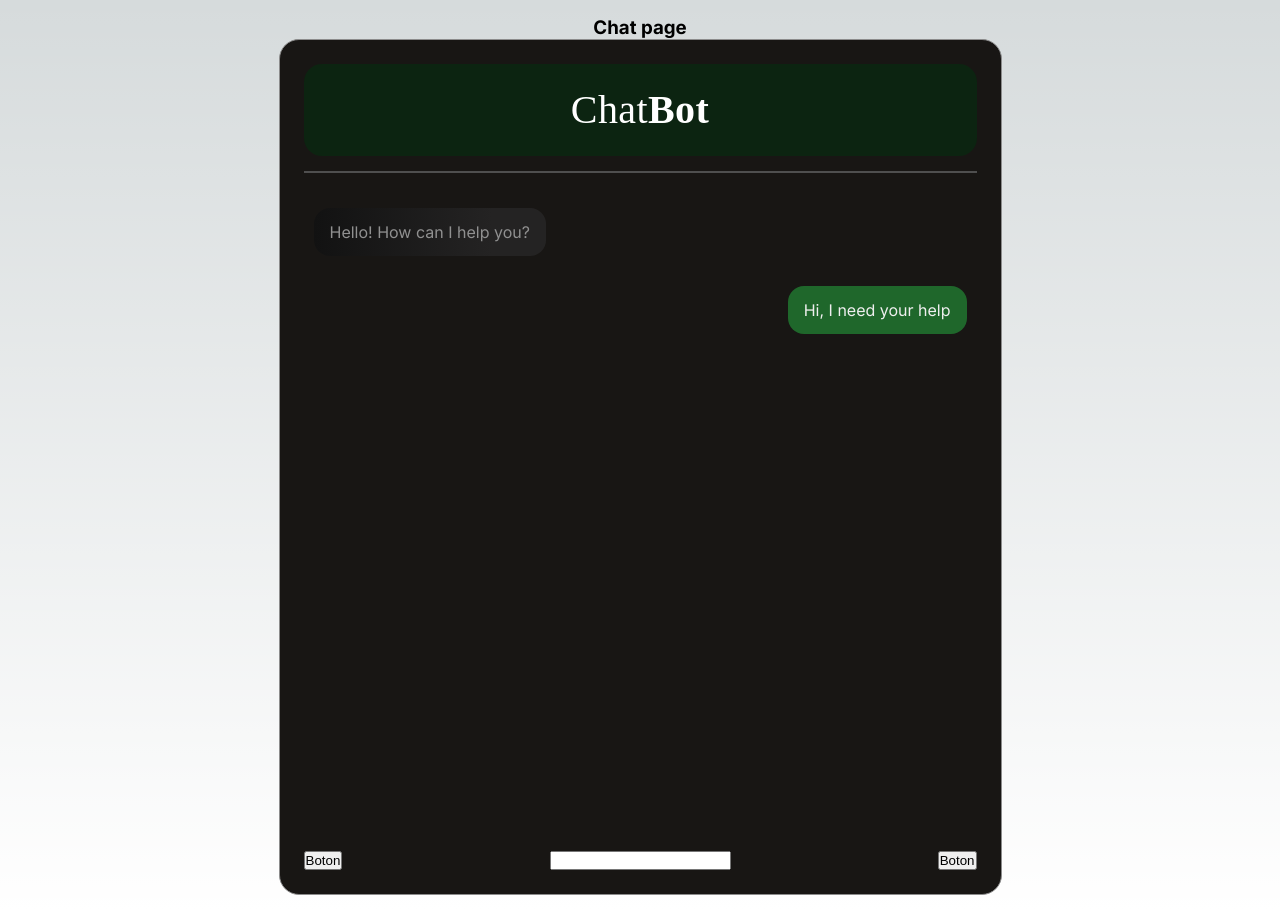
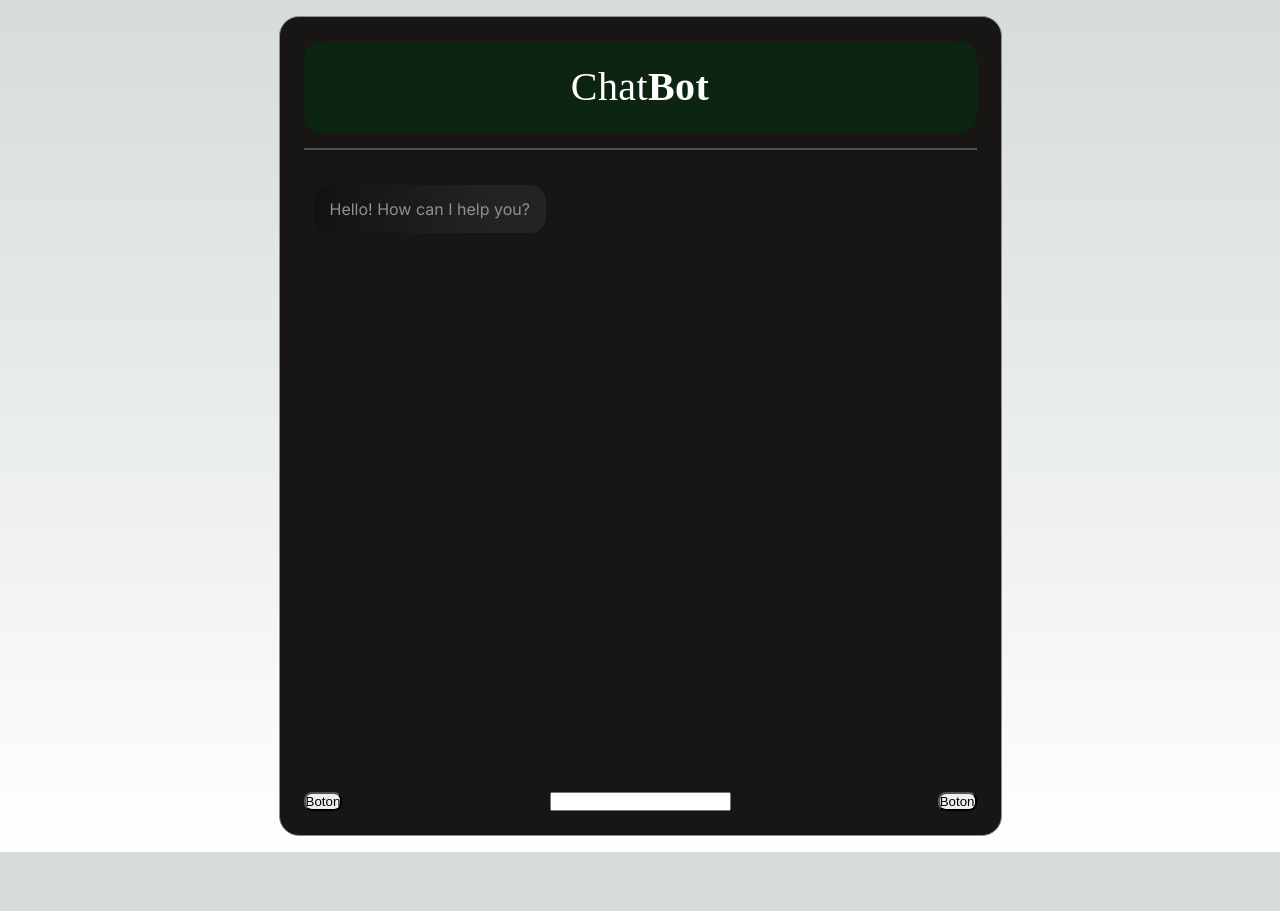
Before and after one commit to stra-ia/business-simulation-front, a Next.js app: page /chat in a window 1280 px wide. After the commit the page ends 852 px from the top, so only its background shows below. Built offline with nearby package versions, Linux system fonts and the light colour scheme.

Commit message:
added default message and enums

```diff
--- a/src/app/chat/page.tsx
+++ b/src/app/chat/page.tsx
@@ -5,7 +5,6 @@ import style from './page.module.css'
 export default function Page() {
     return (
         <div className={ style.main } >
-            <h3>Chat page</h3>
             <ChatBox />
         </div>
     )
--- a/src/app/chatbox/Chatbox.module.css
+++ b/src/app/chatbox/Chatbox.module.css
@@ -5,7 +5,7 @@
     border-radius: 20px;
     background-color: #181614;
     width: 723px;
-    height: 856px;
+    height: 820px;
     padding: 24px;
     gap: 0px;
     border-radius: 20px;
--- a/src/app/chatbox/Chatbox.tsx
+++ b/src/app/chatbox/Chatbox.tsx
@@ -1,18 +1,37 @@
 "use client";
-import React, { useState } from 'react'
+import React, { useEffect, useState } from 'react'
 import style from './Chatbox.module.css'
 import ChatboxBody from './ChatboxBody'
 import ChatboxFooter from './ChatboxFooter';
+import { Messages, authorType } from './utils/enums';
 
-interface Messages {
-    author: string,
-    message: string,
-    date: string | Date
+const defaultBotMessage = {
+    role: authorType.BOT,
+    message: 'Hello! How can I help you?',
+    date: new Date(),
 }
 
 export default function Chatbox() {
 
     const [messages, setMessages] = useState<Messages[]>([])
+    const [reload, setReload] = useState(false);
+
+    const handleAddMessage = ( message: Messages ) => {
+        let arr = messages;
+        arr.push(message)
+        setMessages([...arr])
+    }
+
+    useEffect(() => {
+        if( messages.length < 1 ){
+            let arr = messages;
+            arr.push(defaultBotMessage)
+            setMessages([...arr])
+        }
+    },[])
+
+    useEffect(() => {
+    },[messages])
 
     return (
         <div className={style.main}>
@@ -20,7 +39,7 @@ export default function Chatbox() {
                 <p>Chat<span>Bot</span></p>
             </div>
             <ChatboxBody messages={messages} />
-            <ChatboxFooter />
+            <ChatboxFooter addMessage={ handleAddMessage } />
         </div>
     )
 }
--- a/src/app/chatbox/ChatboxBody.tsx
+++ b/src/app/chatbox/ChatboxBody.tsx
@@ -1,22 +1,27 @@
-import React from 'react'
+import React, { useEffect } from 'react'
 import style from './ChatboxBody.module.css'
+import { Messages, authorType } from './utils/enums';
 
 interface ChatboxBodyProps {
-    messages: any[];
+    messages: Messages[];
 }
 
 export default function ChatboxBody( {messages} : ChatboxBodyProps ) {
+
+useEffect(() => {},[])
+useEffect(() => {},[messages])
 
     return (
         <>
         <hr className={style.hr} />
             <div className={style.body}>
-                <div className={style.messageForMe}>
-                    <p>Hello! How can I help you?</p>
-                </div>
-                <div className={style.messageByMe}>
-                    <p>Hi, I need your help</p>
-                </div>
+                {
+                    messages.length > 0 && messages.map(( item, index ) => (
+                        <div key={index} className={ item.role == authorType.BOT ? style.messageForMe : style.messageByMe }>
+                            {item.message}
+                        </div>
+                    ))
+                }
             </div>
         </>
     )
--- a/src/app/chatbox/ChatboxFooter.module.css
+++ b/src/app/chatbox/ChatboxFooter.module.css
@@ -3,3 +3,12 @@
     flex-direction: row;
     justify-content: space-between;
 }
+
+.button {
+    border-radius: 8px;
+    width: fit-content;
+}
+
+.button:hover {
+    cursor: pointer;
+}
--- a/src/app/chatbox/ChatboxFooter.tsx
+++ b/src/app/chatbox/ChatboxFooter.tsx
@@ -1,12 +1,39 @@
+import { ChangeEvent, KeyboardEvent, useEffect, useState } from 'react'
 import style from './ChatboxFooter.module.css'
+import { HandleAdd, authorType } from './utils/enums'
+interface ChatboxFooterProps {
+    addMessage: HandleAdd
+}
 
-export default function ChatboxFooter() {
+export default function ChatboxFooter({ addMessage } : ChatboxFooterProps ) {
+
+    const [message, setMessage] = useState('');
+
+    const handleChangeMessage = ( e: ChangeEvent<HTMLInputElement> ) => {
+            setMessage(e.target.value)
+    }
+
+    const handleCreateMessage = () => {
+        let newMessage = {
+            role: authorType.USER,
+            message: message,
+            date: new Date()
+        }
+        addMessage(newMessage)
+        setMessage('')
+    }
+
+    const handleKeyDown = (e: KeyboardEvent<HTMLInputElement>) => {
+        if (e.key === 'Enter') {
+            handleCreateMessage()
+        }
+    };
 
     return (
         <div className={style.footer}>
-            <button name='button' type='button' >Boton</button>
-            <input type="text" />
-            <button name='button' type='button' >Boton</button>
+            <button className={style.button} name='button' type='button' >Boton</button>
+            <input value={message} onKeyDown={handleKeyDown}  onChange={handleChangeMessage} type="text" />
+            <button className={style.button}  onClick={handleCreateMessage} name='button' type='button' >Boton</button>
         </div>
     )
 }
--- /dev/null
+++ b/src/app/chatbox/utils/enums.ts
@@ -0,0 +1,15 @@
+
+export enum authorType  {
+    BOT = 'model',
+    USER = 'user'
+}
+
+export interface Messages {
+    role: authorType,
+    message: string,
+    date: string | Date
+}
+
+export type HandleAdd = (
+    message: Messages,
+) => void;
```
